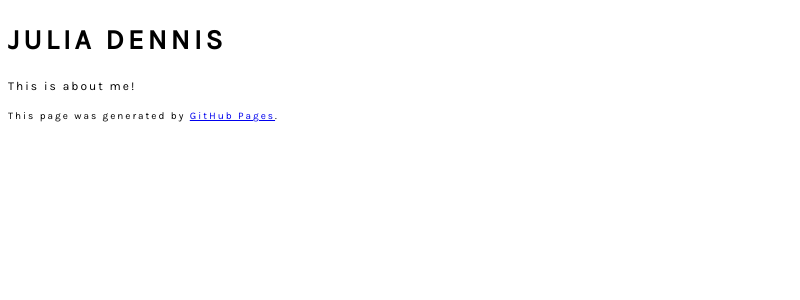
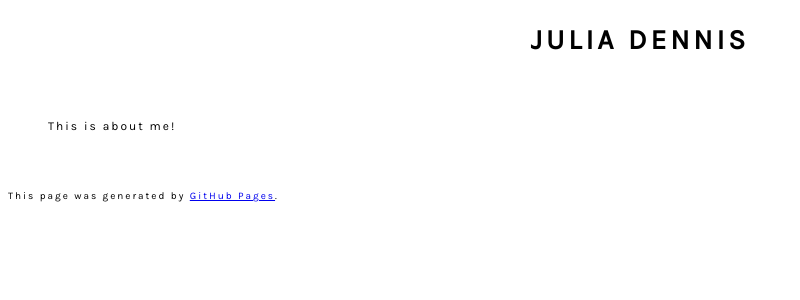
Before and after one commit to jubalu/jubalu.github.io, a Jekyll site: the page built from README.md, in a window 1280 px wide. Shown: the top 300 px of the page, without its empty margins (0-800 px from the left). Built offline with Jekyll 4.4.1, drawn with Linux system fonts in a browser that asks for light colours; our own code applies the rules of GitHub Pages for plain Markdown files.

Commit message:
Update style.scss

```diff
--- a/assets/css/style.scss
+++ b/assets/css/style.scss
@@ -4,6 +4,7 @@
 
 .project-name {
   text-transform: uppercase;
+  text-align: center;
   font-family: karla, sans-serif;
   letter-spacing: 4px;
   font-size: 28px;
@@ -25,3 +26,7 @@
   letter-spacing: 2px;
   font-size: 12px;
 }
+
+p {
+  padding: 40px;
+}
```
